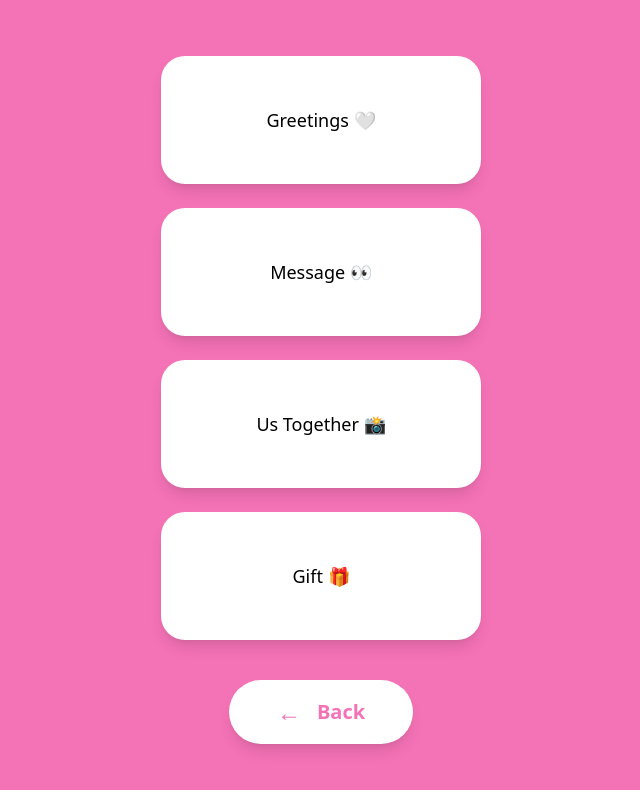
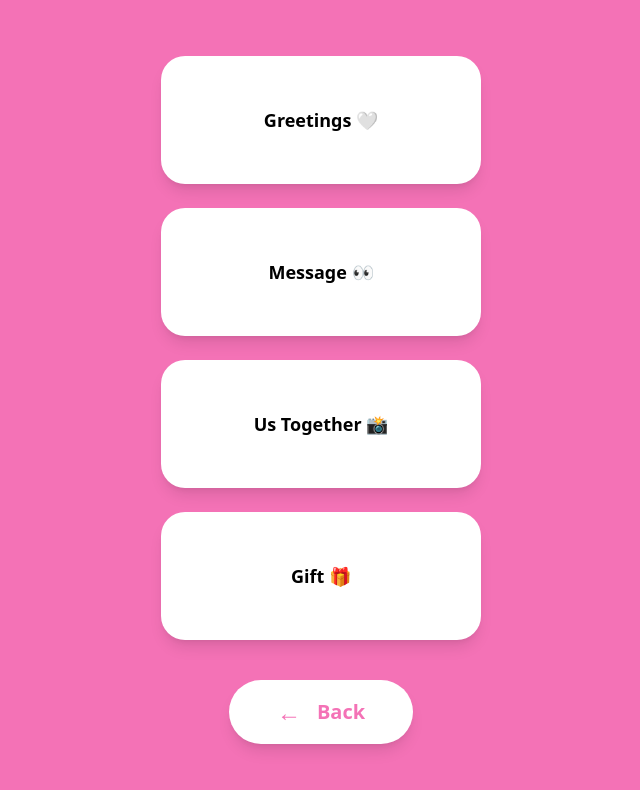
Before and after one commit to 74ckingM4d/74ckingM4d-3rd-Layout, a plain HTML site: page slide2.html in a window 1280 px wide. Shown: the whole page, without its empty margins (319-959 px from the left). Drawn offline with nearby package versions, Linux system fonts and the light colour scheme.

Commit message:
Make fonts bold

```diff
--- a/slide2.html
+++ b/slide2.html
@@ -9,16 +9,16 @@
   <div class="w-full h-screen flex flex-col items-center justify-center">
     <!-- Vertical Pictures -->
     <div class="flex flex-col gap-6 w-4/5 max-w-xs">
-      <div onclick="showMessage(1)" class="bg-white rounded-3xl shadow-lg flex items-center justify-center text-center text-black text-lg font-normal cursor-pointer transform hover:scale-105 transition-all duration-300 h-32">
+      <div onclick="showMessage(1)" class="bg-white rounded-3xl shadow-lg flex items-center justify-center text-center text-black text-lg font-bold cursor-pointer transform hover:scale-105 transition-all duration-300 h-32">
         Greetings 🤍
       </div>
-      <div onclick="showMessage(2)" class="bg-white rounded-3xl shadow-lg flex items-center justify-center text-center text-black text-lg font-normal cursor-pointer transform hover:scale-105 transition-all duration-300 h-32">
+      <div onclick="showMessage(2)" class="bg-white rounded-3xl shadow-lg flex items-center justify-center text-center text-black text-lg font-bold cursor-pointer transform hover:scale-105 transition-all duration-300 h-32">
         Message 👀
       </div>
-      <div onclick="showMessage(3)" class="bg-white rounded-3xl shadow-lg flex items-center justify-center text-center text-black text-lg font-normal cursor-pointer transform hover:scale-105 transition-all duration-300 h-32">
+      <div onclick="showMessage(3)" class="bg-white rounded-3xl shadow-lg flex items-center justify-center text-center text-black text-lg font-bold cursor-pointer transform hover:scale-105 transition-all duration-300 h-32">
         Us Together 📸
       </div>
-      <div onclick="showMessage(4)" class="bg-white rounded-3xl shadow-lg flex items-center justify-center text-center text-black text-lg font-normal cursor-pointer transform hover:scale-105 transition-all duration-300 h-32">
+      <div onclick="showMessage(4)" class="bg-white rounded-3xl shadow-lg flex items-center justify-center text-center text-black text-lg font-bold cursor-pointer transform hover:scale-105 transition-all duration-300 h-32">
         Gift 🎁
       </div>
     </div>
```
